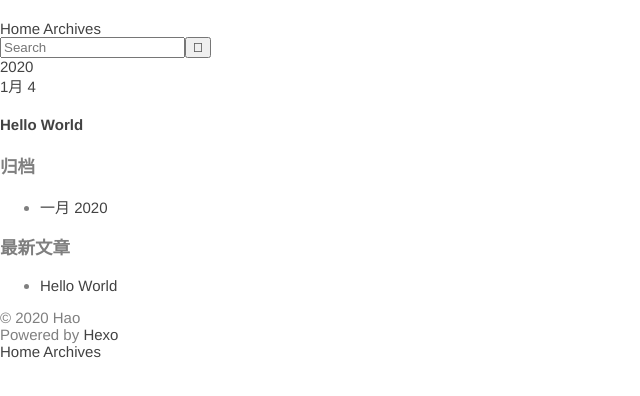
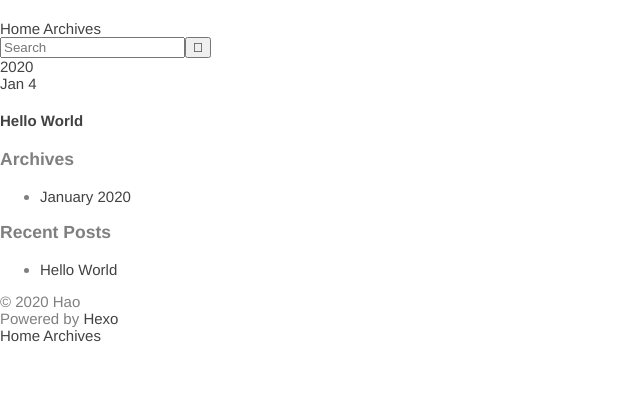
Before and after one commit to iceexx/iceexx.github.io, a plain HTML site: page archives/2020/01/index.html in a window 1280 px wide. Shown: the part 64-460 px from the top of the page, without its empty margins (0-640 px from the left). Drawn offline with nearby package versions, Linux system fonts and the light colour scheme.

Commit message:
Site updated: 2020-01-05 20:46:04

```diff
--- a/archives/2020/01/index.html
+++ b/archives/2020/01/index.html
@@ -5,13 +5,13 @@
 
 
 
-  <title>归档: 2020/1 | 自留地</title>
+  <title>Archives: 2020/1 | 自留地</title>
   <meta name="viewport" content="width=device-width, initial-scale=1, maximum-scale=1">
   <meta property="og:type" content="website">
 <meta property="og:title" content="自留地">
 <meta property="og:url" content="http://yoursite.com/archives/2020/01/index.html">
 <meta property="og:site_name" content="自留地">
-<meta property="og:locale" content="zh_CN">
+<meta property="og:locale" content="en_US">
 <meta property="article:author" content="Hao">
 <meta name="twitter:card" content="summary">
 
@@ -53,7 +53,7 @@
 
           <a id="nav-rss-link" class="nav-icon" href="/atom.xml" title="RSS Feed"></a>
 
-        <a id="nav-search-btn" class="nav-icon" title="搜索"></a>
+        <a id="nav-search-btn" class="nav-icon" title="Search"></a>
       </nav>
       <div id="search-form-wrap">
         <form action="//google.com/search" method="get" accept-charset="UTF-8" class="search-form"><input type="search" name="q" class="search-form-input" placeholder="Search"><button type="submit" class="search-form-submit">&#xF002;</button><input type="hidden" name="sitesearch" value="http://yoursite.com"></form>
@@ -79,7 +79,7 @@
   <div class="archive-article-inner">
     <header class="archive-article-header">
       <a href="/2020/01/04/hello-world/" class="archive-article-date">
-  <time datetime="2020-01-04T02:14:49.473Z" itemprop="datePublished">1月 4</time>
+  <time datetime="2020-01-04T02:14:49.473Z" itemprop="datePublished">Jan 4</time>
 </a>
 
 
@@ -111,9 +111,9 @@
 
 
   <div class="widget-wrap">
-    <h3 class="widget-title">归档</h3>
+    <h3 class="widget-title">Archives</h3>
     <div class="widget">
-      <ul class="archive-list"><li class="archive-list-item"><a class="archive-list-link" href="/archives/2020/01/">一月 2020</a></li></ul>
+      <ul class="archive-list"><li class="archive-list-item"><a class="archive-list-link" href="/archives/2020/01/">January 2020</a></li></ul>
     </div>
   </div>
 
@@ -121,7 +121,7 @@
 
 
   <div class="widget-wrap">
-    <h3 class="widget-title">最新文章</h3>
+    <h3 class="widget-title">Recent Posts</h3>
     <div class="widget">
       <ul>
 
```
Also changed, not shown: 2020/01/04/hello-world/index.html (+5 -5 lines), archives/2020/index.html (+7 -7 lines), archives/index.html (+7 -7 lines), index.html (+5 -5 lines).
